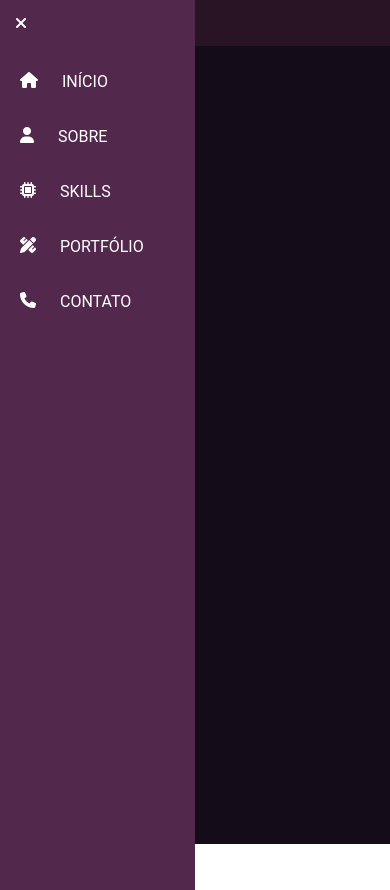
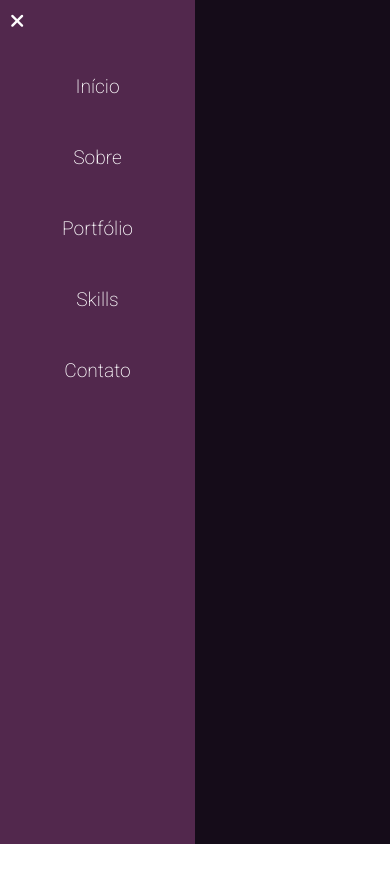
Before and after one commit to DiogoGoularttt/Curriculo, a plain HTML site: page index.html in a window 390 px wide. Both pictures are taken after a click on the icon 22 px from the left and 23 px from the top of the page. After the commit the page ends 844 px from the top, so only its background shows below. Drawn offline with Linux system fonts and the light colour scheme.

Commit message:
:rocket: feat: Finnaly menus

```diff
--- a/assets/css/style-mobile.css
+++ b/assets/css/style-mobile.css
@@ -1,49 +1,86 @@
+.desktop-menu {
+  display: none;
+}
+
 header {
-  z-index: 90;
+  z-index: 20;
   padding: 15px;
-  background-color: #52284d;
+  width: 100%;
+  display: flex;
+  justify-content: space-between;
+  align-items: center;
+  position: fixed;
+  top: 0;
+  left: 0;
 }
 
 .btn-menu .fa-bars {
   display: block;
+  font-size: larger;
   width: 14px;
   color: #ffffff;
 }
 
-.btn-menu .fa-xmark {
-  display: none;
+.close-btn {
+  display: block;
+  font-size: larger;
+  padding: 10px;
   width: 14px;
   color: #ffffff;
 }
 
-.menu-items {
+.hidden {
   display: none;
-  flex-direction: column;
-  gap: 1rem;
-  padding-top: 1rem;
-  height: 100vh;
-  width: 100%;
-  max-width: 50%;
-  background-color: #52284d;
-  z-index: 90;
 }
 
-.menu-items li {
+.menu-items {
+  position: fixed;
+  top: 0;
+  left: 0;
+  width: 50%;
+  max-width: 300px;
+  height: 100vh;
+  background-color: #52284d;
   display: flex;
-  gap: 1.5rem;
-  padding: 10px 20px;
+  flex-direction: column;
+  gap: 2rem;
+  transform: translateX(-100%);
+  transition: transform 0.3s ease;
+  z-index: 80;
+}
+
+.itens-menu {
+  display: flex;
+  flex-direction: column;
+  align-items: center;
+  gap: 3rem;
+  padding: 0 10px 0 10px;
+}
+
+.itens-menu li {
+  display: flex;
+  gap: 2rem;
   text-align: left;
-  text-transform: uppercase;
+  font-size: larger;
   color: #fff;
+  font-weight: 200
+}
+
+.menu-items.active {
+  transform: translateX(0);
 }
 
 .overlay {
   position: fixed;
-  width: 50%;
   top: 0;
-  left: 100;
+  left: 0;
   right: 0;
   bottom: 0;
-  background-color: rgba(0, 0, 0, 0.5);
+  background: rgba(0, 0, 0, 0.5);
+  z-index: 70;
   display: none;
 }
+
+.overlay.active {
+  display: block;
+}
--- a/assets/css/style.css
+++ b/assets/css/style.css
@@ -17,3 +17,44 @@
 .menu-items {
   display: none;
 }
+
+.desktop-menu {
+  padding: 20px 0;
+}
+
+.lista {
+  display: flex;
+  justify-content: center;
+  gap: 10rem;
+  text-transform: uppercase;
+  list-style: none;
+}
+
+.lista li {
+  color: #fff;
+  font-weight: 200;
+}
+
+.lista a {
+  text-decoration: none;
+  color: inherit;
+  font-weight: 200;
+}
+
+@media only screen and (min-width: 769px) {
+  .main {
+    width: 100%;
+    height: 100vh; /* Ajuste conforme necessário */
+    background: linear-gradient(90deg, #a83464, #52284d, #2a1932);
+    background-size: 200% 200%;
+    animation: gradientMove 3s ease-in-out infinite alternate;
+  }
+  @keyframes gradientMove {
+    0% {
+      background-position: 0% 50%;
+    }
+    100% {
+      background-position: 100% 50%;
+    }
+  }
+}
--- a/assets/js/menu.js
+++ b/assets/js/menu.js
@@ -1,33 +1,16 @@
-const botaoAbrir = document.querySelector(".fa-bars");
-const botaoFechar = document.querySelector(".fa-xmark");
+const botaoAbrir = document.querySelector("#botaoAbrir");
+const botaoFechar = document.querySelector("#botaoFechar");
 const overlay = document.querySelector(".overlay");
 const itemsMenu = document.querySelector(".menu-items");
-let isMenuOpen = false;
 
-const openMenu = () => {
-  if (isMenuOpen == false) {
-    itemsMenu.style.display = "flex";
-    overlay.style.display = "block";
-    botaoAbrir.style.display = "none";
-    botaoFechar.style.display = "block";
-    isMenuOpen = true;
-  } else if (isMenuOpen == true) {
-    itemsMenu.style.display = "none";
-    overlay.style.display = "none";
-    botaoFechar.style.display = "none";
-    botaoAbrir.style.display = "block";
-    isMenuOpen = false;
-  }
+const toggleMenu = () => {
+  itemsMenu.classList.toggle("active");
+  overlay.classList.toggle("active");
+
+  botaoAbrir.classList.toggle("hidden");
+  botaoFechar.classList.toggle("hidden");
 };
 
-botaoAbrir.addEventListener("click", () => {
-  openMenu();
-});
-
-botaoFechar.addEventListener("click", () => {
-  openMenu();
-});
-
-overlay.addEventListener("click", () => {
-  openMenu();
-});
+botaoAbrir.addEventListener("click", toggleMenu);
+botaoFechar.addEventListener("click", toggleMenu);
+overlay.addEventListener("click", toggleMenu);
--- a/index.html
+++ b/index.html
@@ -3,11 +3,27 @@
   <head>
     <meta charset="UTF-8" />
     <meta name="viewport" content="width=device-width, initial-scale=1.0" />
-    <meta name="description" content="Portfólio de Diogo Goulart - Desenvolvedor Web. Explore meus projetos e habilidades." />
+    <meta
+      name="description"
+      content="Portfólio de Diogo Goulart - Desenvolvedor Web. Explore meus projetos e habilidades."
+    />
+    <link rel="preconnect" href="https://fonts.googleapis.com" />
+    <link rel="preconnect" href="https://fonts.gstatic.com" crossorigin />
+    <link
+      href="https://fonts.googleapis.com/css2?family=Roboto:ital,wght@0,100..900;1,100..900&display=swap"
+      rel="stylesheet"
+    />
     <link rel="icon" type="image/x-icon" href="assets/img/online-resume.png" />
     <link rel="stylesheet" href="assets/css/style.css" />
-    <link rel="stylesheet" href="assets/css/style-mobile.css" media="(max-width: 768px)">
-    <script defer src="https://kit.fontawesome.com/4b33774696.js" crossorigin="anonymous"
+    <link
+      rel="stylesheet"
+      href="assets/css/style-mobile.css"
+      media="(max-width: 768px)"
+    />
+    <script
+      defer
+      src="https://kit.fontawesome.com/4b33774696.js"
+      crossorigin="anonymous"
     ></script>
     <title>Diogo Goulart</title>
   </head>
@@ -15,20 +31,33 @@
     <main class="main">
       <header>
         <div class="btn-menu">
-          <i class="fa-solid fa-bars"></i>
-          <i class="fa-solid fa-xmark"></i>
+          <i id="botaoAbrir" class="fa-solid fa-bars"></i>
         </div>
       </header>
-      <nav>
-        <ul class="menu-items">
-          <li><i class="fa-solid fa-house"></i>Início</li>
-          <li><i class="fa-solid fa-user"></i>Sobre</li>
-          <li><i class="fa-solid fa-microchip"></i>Skills</li>
-          <li><i class="fa-solid fa-pen-ruler"></i>Portfólio</li>
-          <li><i class="fa-solid fa-phone"></i>Contato</li>
+
+      <nav class="menu-items">
+        <div class="close-btn">
+          <i id="botaoFechar" class="fa-solid fa-xmark hidden"></i>
+        </div>
+        <ul class="itens-menu">
+          <li>Início</li>
+          <li>Sobre</li>
+          <li>Portfólio</li>
+          <li>Skills</li>
+          <li>Contato</li>
         </ul>
       </nav>
-      <section><div class="overlay"></div></section>
+
+      <nav class="desktop-menu">
+        <ul class="lista">
+          <a href="#"><li>Início</li></a>
+          <a href="#"><li>Sobre</li></a>
+          <a href="#"><li>portfólio</li></a>
+          <a href="#"><li>Skills</li></a>
+          <a href="#"><li>Contato</li></a>
+        </ul>
+      </nav>
+      <section class="hero-section"><div class="overlay"></div></section>
     </main>
     <!-- <section>Second Section</section> -->
 
```
